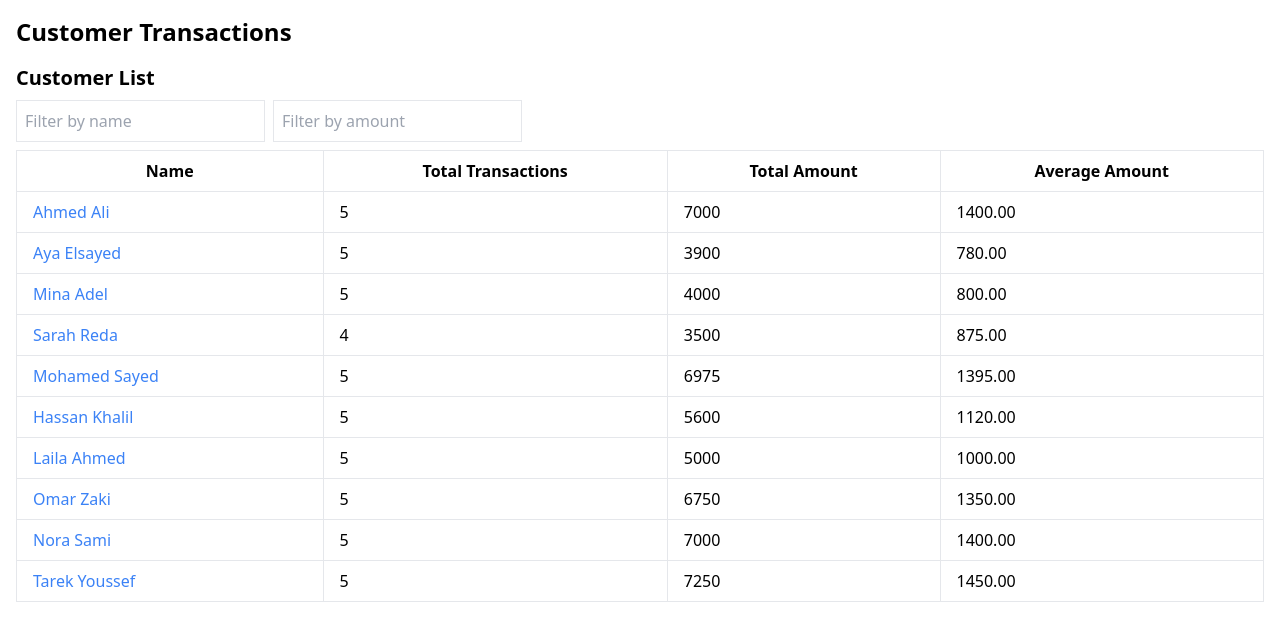
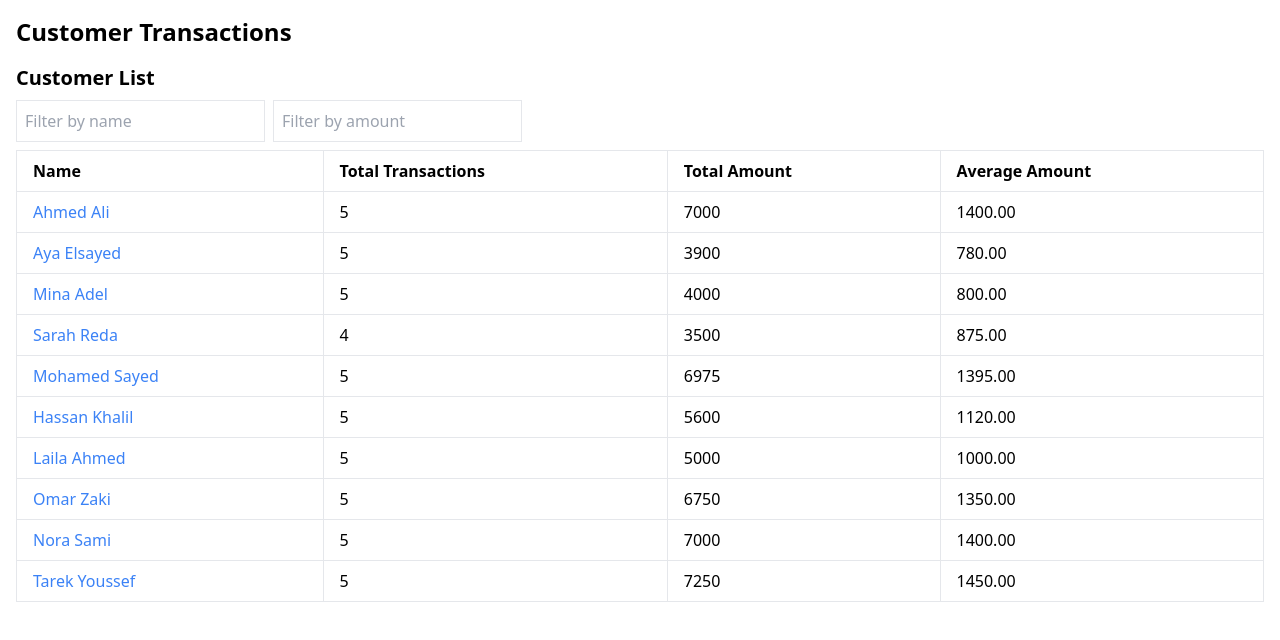
Before and after one commit to Ahmed-Serag19/route-tech-assignment, a React (Vite) app: page / in a window 1280 px wide. Shown: the top 640 px of the page. Built offline with nearby package versions, Linux system fonts and the light colour scheme; data requests are answered from the project's data file; the HTML template or start-up script is replaced by a standard one.

Commit message:
adjusted some styling in the table headers

```diff
--- a/src/components/CustomerTable.tsx
+++ b/src/components/CustomerTable.tsx
@@ -105,7 +105,7 @@ const CustomerTable: React.FC<CustomerTableProps> = ({
         className="border p-2 mb-2"
       />
       <table className="min-w-full bg-white border">
-        <thead>
+        <thead className="text-left">
           <tr>
             <th className="py-2 px-4 border">Name</th>
             <th className="py-2 px-4 border">Total Transactions</th>
--- a/src/routes/CustomerDetail.tsx
+++ b/src/routes/CustomerDetail.tsx
@@ -50,7 +50,7 @@ const CustomerDetail: React.FC<CustomerDetailProps> = ({
         Back to Customer List
       </Link>
       <table className="min-w-full bg-white border mb-4">
-        <thead>
+        <thead className="text-left">
           <tr>
             <th className="py-2 px-4 border">Date</th>
             <th className="py-2 px-4 border">Transaction Amount</th>
```
